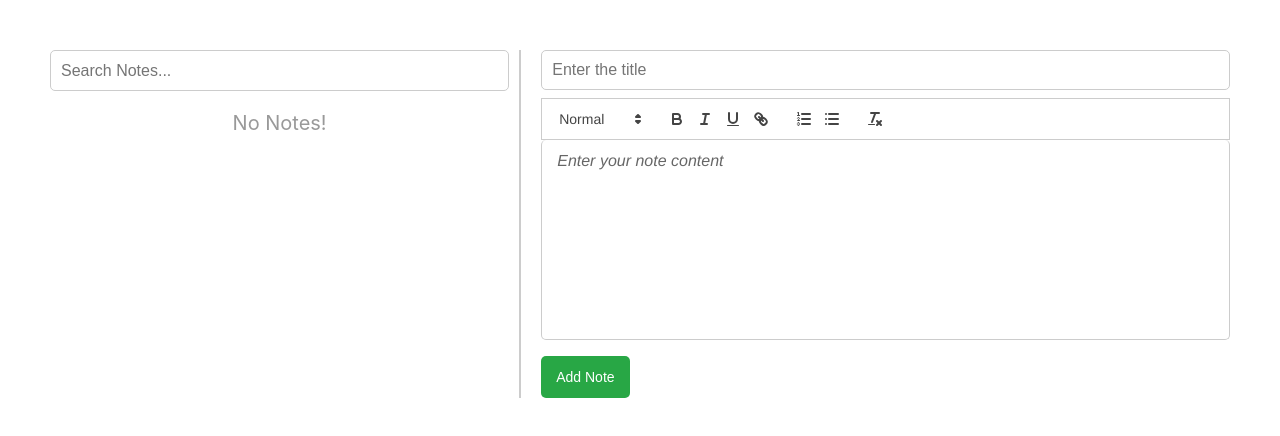
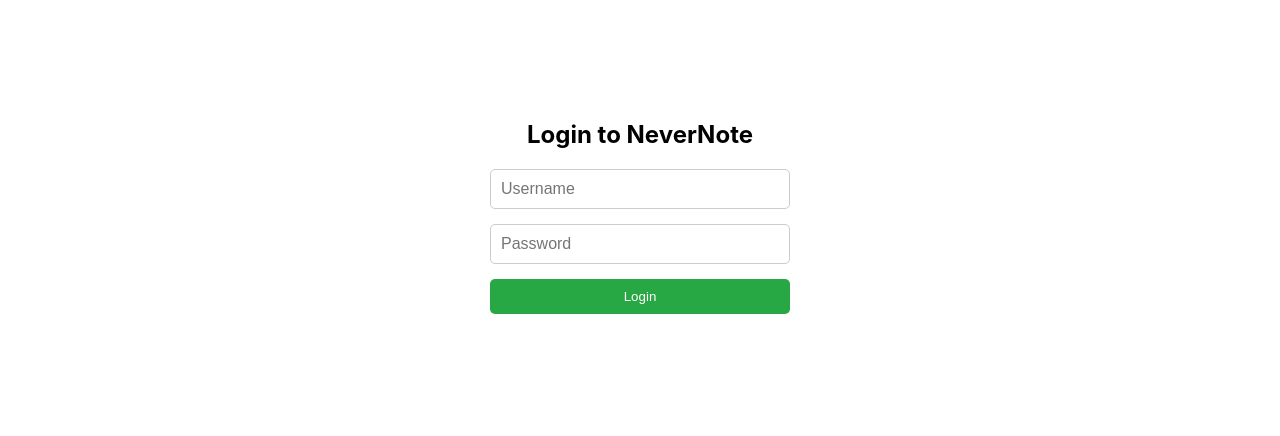
Before and after one commit to anikb87/nevernote-react, a React (Create React App) app: page / in a window 1280 px wide. Shown: the top 436 px of the page. Built offline with nearby package versions, Linux system fonts and the light colour scheme.

Commit message:
Re-adding the login page

```diff
--- a/src/Login.css
+++ b/src/Login.css
@@ -1,37 +1,33 @@
-/* src/Login.css */
 .login-container {
-  max-width: 400px;
-  margin: 100px auto;
-  padding: 30px;
-  border: 1px solid #ccc;
-  border-radius: 10px;
-  background: white;
-  text-align: center;
+  display: flex;
+  flex-direction: column;
+  align-items: center;
+  margin-top: 100px;
 }
 
 .login-form {
   display: flex;
   flex-direction: column;
-  gap: 10px;
-  align-items: center;
+  gap: 15px;
+  width: 300px;
 }
 
-.login-form input,
-.login-form button {
-  width: 100%;
-  max-width: 300px;
-  padding: 12px;
+.login-input {
+  padding: 10px;
+  border-radius: 5px;
+  border: 1px solid #ccc;
   font-size: 16px;
-  box-sizing: border-box;
 }
 
-.login-form button {
+.login-btn {
+  padding: 10px;
   background-color: #28a745;
   color: white;
   border: none;
+  border-radius: 5px;
   cursor: pointer;
 }
 
-.login-form button:hover {
+.login-btn:hover {
   background-color: #218838;
 }
--- a/src/Login.js
+++ b/src/Login.js
@@ -1,37 +1,39 @@
-// src/Login.js
-import React, { useState } from 'react';
-import { useNavigate } from 'react-router-dom';
-import './Login.css';
+import React, { useState } from "react";
+import "./Login.css";
 
-function Login() {
-  const [username, setUsername] = useState('');
-  const [password, setPassword] = useState('');
-  const navigate = useNavigate();
+function Login({ onLogin }) {
+  const [username, setUsername] = useState("");
+  const [password, setPassword] = useState("");
 
-  const handleLogin = (e) => {
+  const handleSubmit = (e) => {
     e.preventDefault();
     if (username.trim() && password.trim()) {
-      navigate('/app'); // Redirect to App.js
+      localStorage.setItem("nevernote-user", username);
+      onLogin();
+    } else {
+      alert("Please enter username and password");
     }
   };
 
   return (
     <div className="login-container">
-      <h2>NeverNote</h2>
-      <form onSubmit={handleLogin} className="login-form">
+      <h2>Login to NeverNote</h2>
+      <form onSubmit={handleSubmit} className="login-form">
         <input
           type="text"
           placeholder="Username"
           value={username}
           onChange={(e) => setUsername(e.target.value)}
+          className="login-input"
         />
         <input
           type="password"
           placeholder="Password"
           value={password}
           onChange={(e) => setPassword(e.target.value)}
+          className="login-input"
         />
-        <button type="submit">Login</button>
+        <button type="submit" className="login-btn">Login</button>
       </form>
     </div>
   );
--- a/src/index.js
+++ b/src/index.js
@@ -1,9 +1,11 @@
 import React from "react";
 import ReactDOM from "react-dom/client";
 import App from "./App";
+import Login from "./Login";
 import "./index.css";
 
 const root = ReactDOM.createRoot(document.getElementById("root"));
-root.render(
-  <App />
-);
+
+const isLoggedIn = localStorage.getItem("nevernote-user");
+
+root.render(isLoggedIn ? <App /> : <Login onLogin={() => window.location.reload()} />);
```
